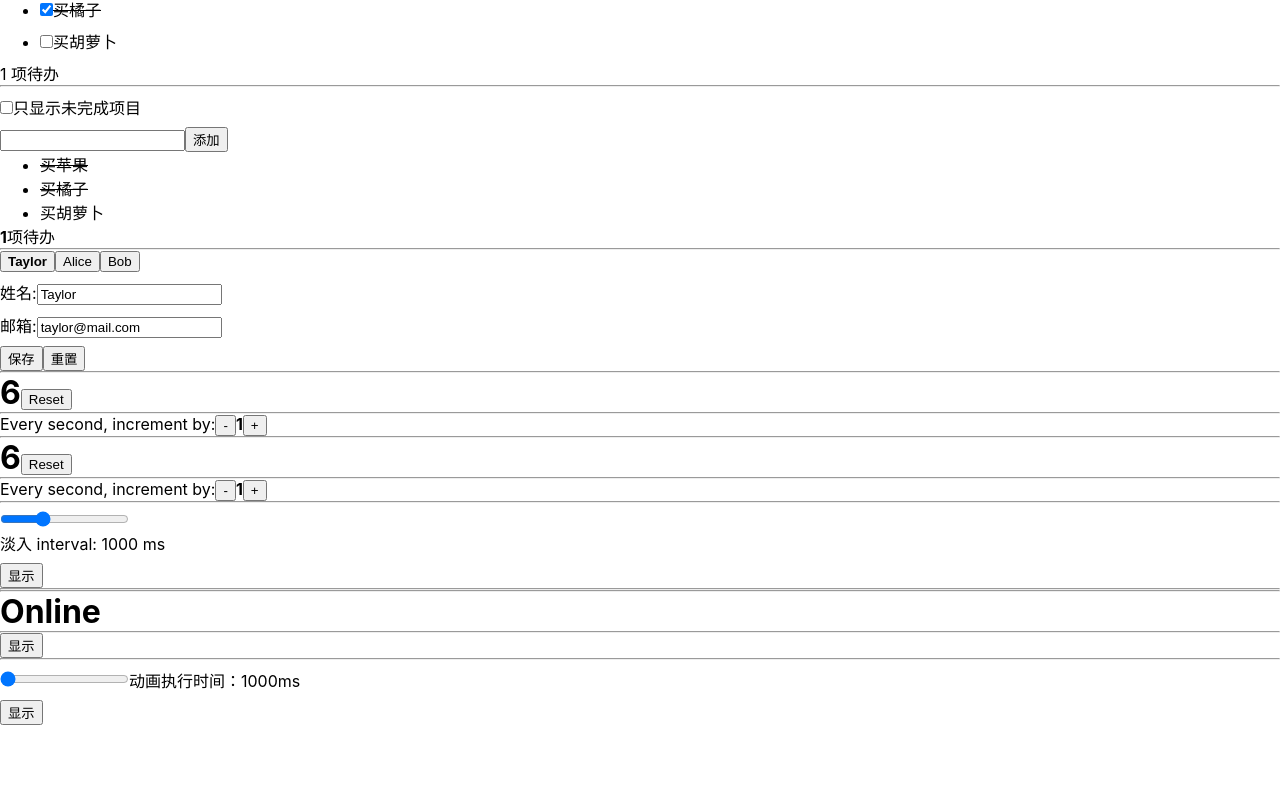
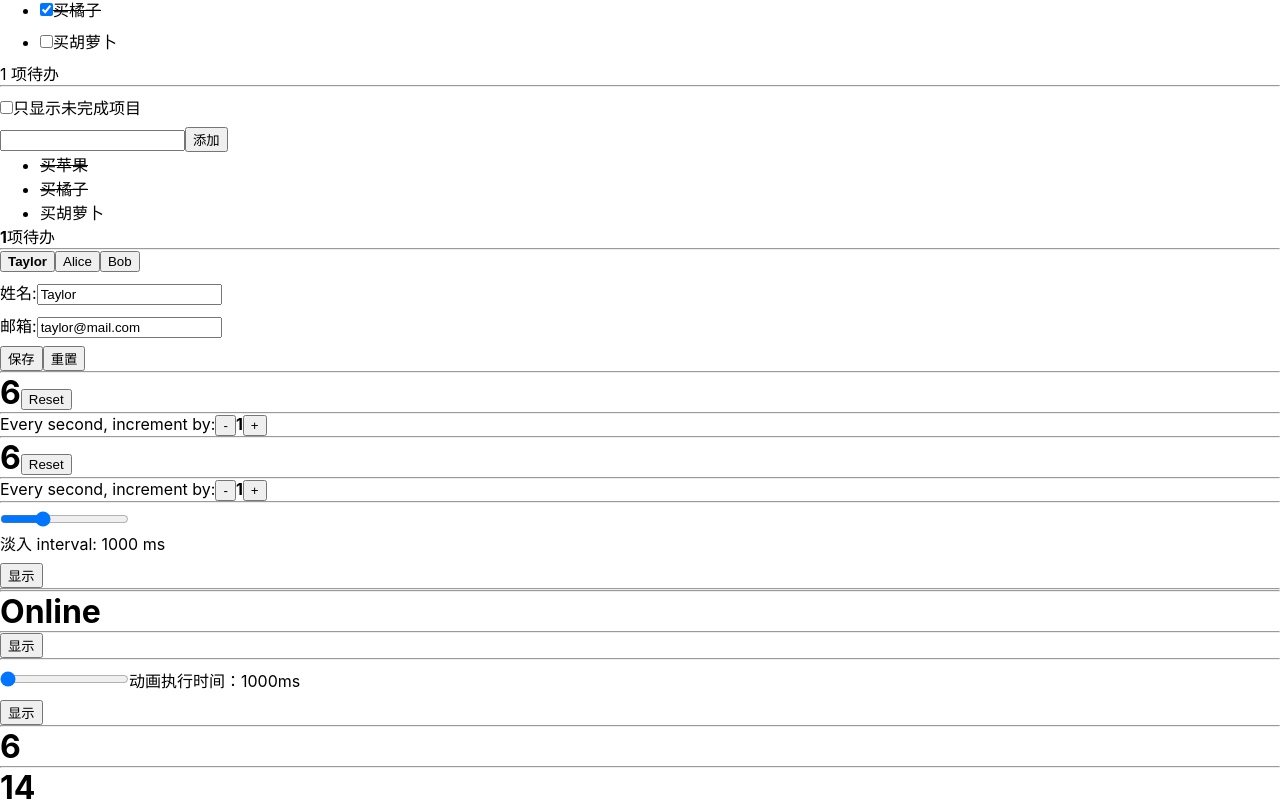
Before and after one commit to Aerolii/study-react-lib, a React (Create React App) app: page / in a window 1280 px wide. Shown: the part 5575-6382 px from the top of the page. Before the commit the page ends 6300 px from the top, so only its background shows below. Built offline with nearby package versions, Linux system fonts and the light colour scheme.

Commit message:
feat: 实现一个自定义累加器 hook

```diff
--- a/src/App.jsx
+++ b/src/App.jsx
@@ -23,6 +23,8 @@ import EffectTimerWithRef from './effect/EffectTimerWithRef'
 import EffectTodos from './effect/EffectTodos'
 import EventHandleFetch from './effect/EventHandleFetch'
 import EffectAnimationFadeInUseHook from './hook/EffectAnimationFadeInUseHook'
+import EffectCounter from './hook/EffectCounter'
+import EffectCounterHook from './hook/EffectCounterHook'
 import EffectNetwork from './hook/EffectNetwork'
 import EffectUseFadeIn from './hook/EffectUseFadeIn'
 import MessengerReducer from './reducer/MessengerReducer'
@@ -189,6 +191,10 @@ export default function App() {
       <EffectUseFadeIn />
       <hr />
       <EffectAnimationFadeInUseHook />
+      <hr />
+      <EffectCounter />
+      <hr />
+      <EffectCounterHook />
     </>
   )
 }
--- /dev/null
+++ b/src/hook/EffectCounter.jsx
@@ -0,0 +1,6 @@
+import useCounter from './useCounter'
+
+export default function EffectCounter() {
+  const count = useCounter()
+  return <h1>{count}</h1>
+}
--- /dev/null
+++ b/src/hook/EffectCounterHook.jsx
@@ -0,0 +1,6 @@
+import useCounterHook from './useCounterHook'
+
+export default function EffectCounterHook() {
+  const count = useCounterHook(2, 2)
+  return <h1>{count}</h1>
+}
--- a/src/hook/useAnimationLoop.js
+++ b/src/hook/useAnimationLoop.js
@@ -8,7 +8,6 @@ export default function useAnimationLoop(isRunning, drawFrame) {
   // 由于是一个函数，因此应该啊脱离其依赖
   // 使用 useRef 可以减少实际执行过程中对函数修改的依赖
   const onFrame = useRef(drawFrame)
-  console.log('useAnimationLoop :>> ', onFrame)
   useEffect(() => {
     // 如果一开始就处于关闭状态则不需要执行动画
     if (!isRunning) {
--- /dev/null
+++ b/src/hook/useCounter.js
@@ -0,0 +1,33 @@
+// 自定义一个 Hook
+// 实现一个自定义累加器
+// 累加器逻辑
+// let count = 0
+// const intervalId = setInterval(() => {
+//   count += 1
+// }, 1000)
+// 在某个时间执行清除操作
+// clearInterval(intervalId)
+
+import { useEffect, useState } from 'react'
+
+function counter(init = 0, delay = 1000) {
+  return {
+    run(cb) {
+      return setInterval(() => cb(init), delay)
+    },
+    clean(id) {
+      clearInterval(id)
+    }
+  }
+}
+
+export default function useCounter() {
+  const [count, setCount] = useState(0)
+
+  useEffect(() => {
+    const counterObj = counter()
+    const intervalId = counterObj.run(() => setCount((c) => c + 1))
+    return () => counterObj.clean(intervalId)
+  }, [])
+  return count
+}
--- /dev/null
+++ b/src/hook/useCounterHook.js
@@ -0,0 +1,12 @@
+import { useState } from 'react'
+import useInterval from './useInterval'
+
+export default function useCounterHook(init = 0, step = 1) {
+  const [count, setCount] = useState(init)
+
+  useInterval(() => {
+    setCount((c) => c + step)
+  }, 1000)
+
+  return count
+}
--- /dev/null
+++ b/src/hook/useInterval.js
@@ -0,0 +1,8 @@
+import { useEffect } from 'react'
+
+export default function useInterval(onTick, delay) {
+  useEffect(() => {
+    const intervalId = setInterval(onTick, delay)
+    return () => clearInterval(intervalId)
+  }, [onTick, delay])
+}
```
